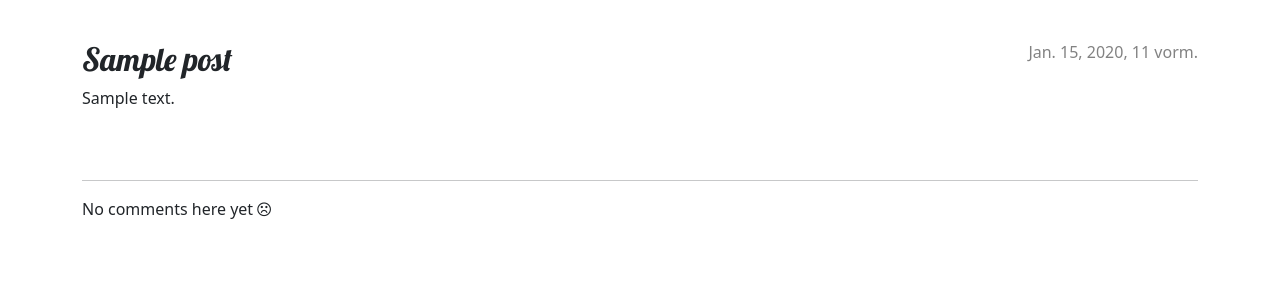
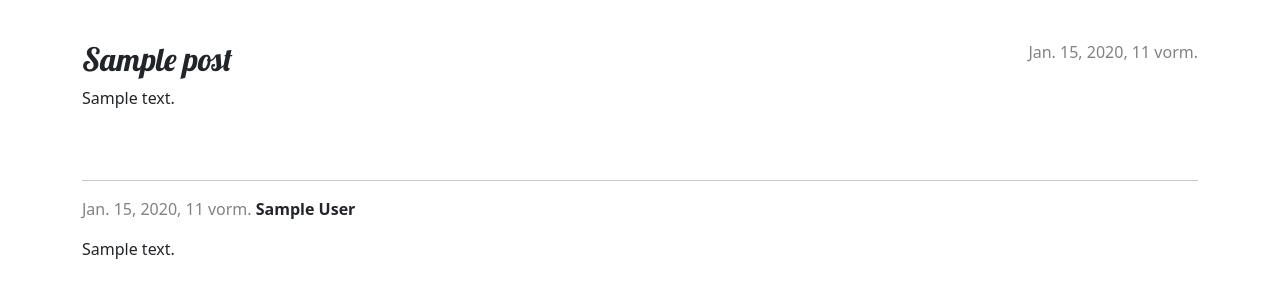
Before and after one commit to realflunschi/dg_test, a Django app: page /post/1/ in a window 1280 px wide. Shown: the part 96-396 px from the top of the page. Run offline with Django 3.2, Linux system fonts and the light colour scheme; tables that the repository leaves empty hold one stand-in row (values such as "Sample post").

Commit message:
loop over comments of post corrected

```diff
--- a/blog/templates/blog/post_detail.html
+++ b/blog/templates/blog/post_detail.html
@@ -20,7 +20,7 @@
         <p>{{ post.text|linebreaksbr }}</p>
     </article>
     <hr>
-    {% for comment in comments %}
+    {% for comment in post.comments.all %}
         <div class="comment">
             <time class="date">
                 {{ comment.created_date }}
```
